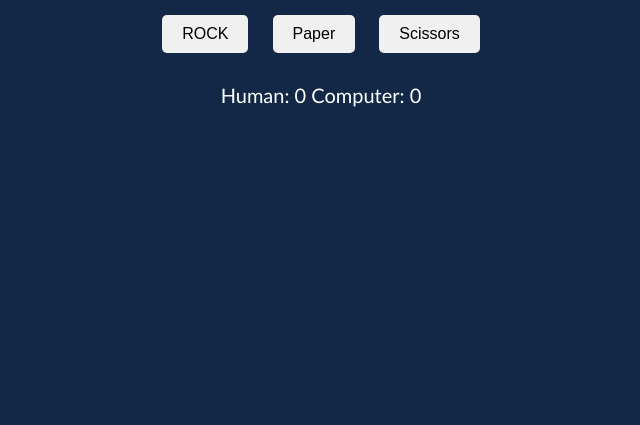
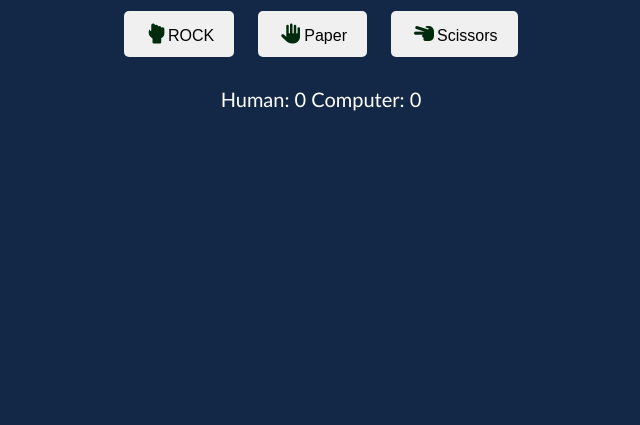
Before and after one commit to IammHardy/rockPaperScissors, a plain HTML site: page index.html in a window 1280 px wide. Shown: the part 375-800 px from the top of the page, without its empty margins (319-959 px from the left). Drawn offline with Linux system fonts and the light colour scheme.

Commit message:
Added Rock Paper Scissors icons to Buttons

```diff
--- a/index.html
+++ b/index.html
@@ -4,15 +4,16 @@
     <meta charset="UTF-8">
     <meta name="viewport" content="width=device-width, initial-scale=1.0">
     <link rel="stylesheet" href="style.css">
+    <link href="https://cdnjs.cloudflare.com/ajax/libs/font-awesome/6.5.1/css/all.min.css" rel="stylesheet">
     <title>Document</title>
 </head>
 <body>
     <div class="mainContainer">
         <h1>ROCK PAPER SCISSORS</h1>
    <div class="container">
-    <button class="choice" data-choice="rock">ROCK</button>
-    <button class="choice" data-choice="paper"> Paper</button>
-    <button class="choice" data-choice="scissors">Scissors</button>
+    <button class="choice" data-choice="rock"><i class ='fas fa-hand-rock'></i>ROCK</button>
+    <button class="choice" data-choice="paper"><i class ='fas fa-hand-paper'></i>Paper</button>
+    <button class="choice" data-choice="scissors"><i class ='fas fa-hand-scissors'></i>Scissors</button>
 
 
 
--- a/style.css
+++ b/style.css
@@ -16,6 +16,9 @@ body{
 #tryAgain{
     display: block;
     margin:20px auto;
+    background: red;
+    color: white;
+    font-size: 20px;
 }
 button{
     margin:10px;
@@ -26,8 +29,14 @@ button{
     border:none;
     border-radius: 5px;
 }
+i{
+    font-size: 20px;
+    color: #022b0d;
+    gap:20px;
+    padding: 3px;
+}
 button:hover{
-    background: #dcdcdc;
+    background: #098029;
 }
 #score, #result{
     margin:20px 0;
```
